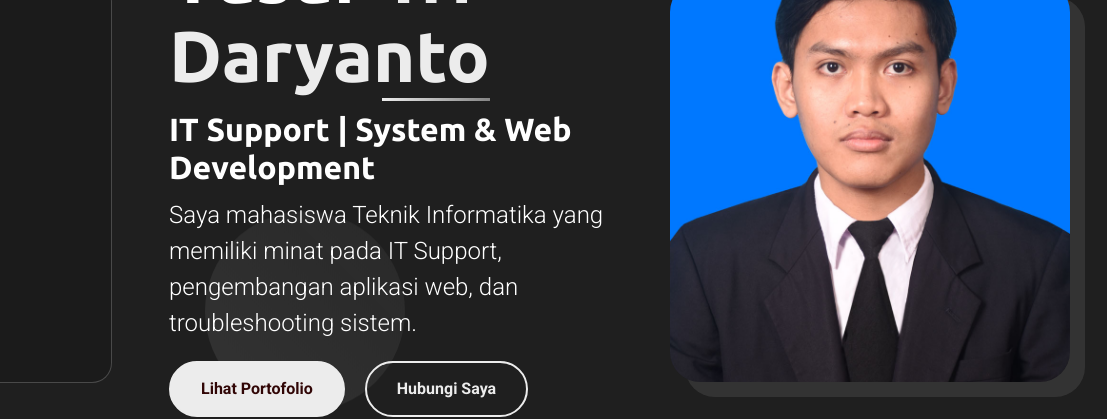
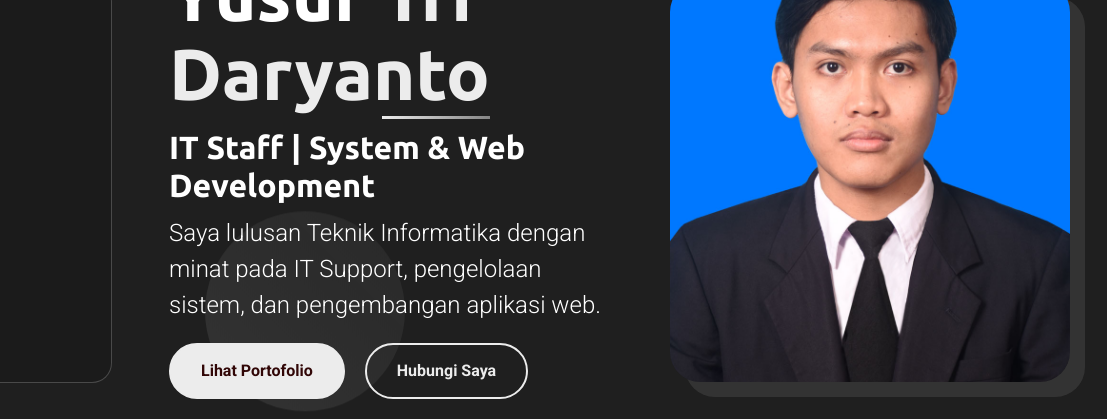
Before and after one commit to Muhayustrid/yusuf.github.io, a plain HTML site: page index.html in a window 1280 px wide. Shown: the part 218-637 px from the top of the page, 173-1280 px from the left. Drawn offline with nearby package versions, Linux system fonts and the light colour scheme.

Commit message:
Update index.html

```diff
--- a/index.html
+++ b/index.html
@@ -6,7 +6,7 @@
     <title>Muhammad Yusuf Tri Daryanto | IT Staff & Web Developer</title>
     <meta
       name="description"
-      content="Portfolio Muhammad Yusuf Tri Daryanto - IT Support dengan latar belakang pengembangan aplikasi web, troubleshooting sistem, dan jaringan komputer."
+      content="Portfolio Muhammad Yusuf Tri Daryanto - IT Staff dengan latar belakang pengembangan aplikasi web, troubleshooting sistem, dan jaringan komputer."
     />
     <meta
       name="keywords"
@@ -113,11 +113,10 @@
                   <h1>
                     Muhammad Yusuf <span class="accent-text">Tri Daryanto</span>
                   </h1>
-                  <h2>IT Support | System & Web Development</h2>
+                  <h2>IT Staff | System & Web Development</h2>
                   <p class="lead">
-                    Saya mahasiswa Teknik Informatika yang memiliki minat pada
-                    IT Support, pengembangan aplikasi web, dan troubleshooting
-                    sistem.
+                    Saya lulusan Teknik Informatika dengan minat pada IT
+                    Support, pengelolaan sistem, dan pengembangan aplikasi web.
                   </p>
                   <div class="hero-actions">
                     <a href="#portfolio" class="btn btn-primary"
```
